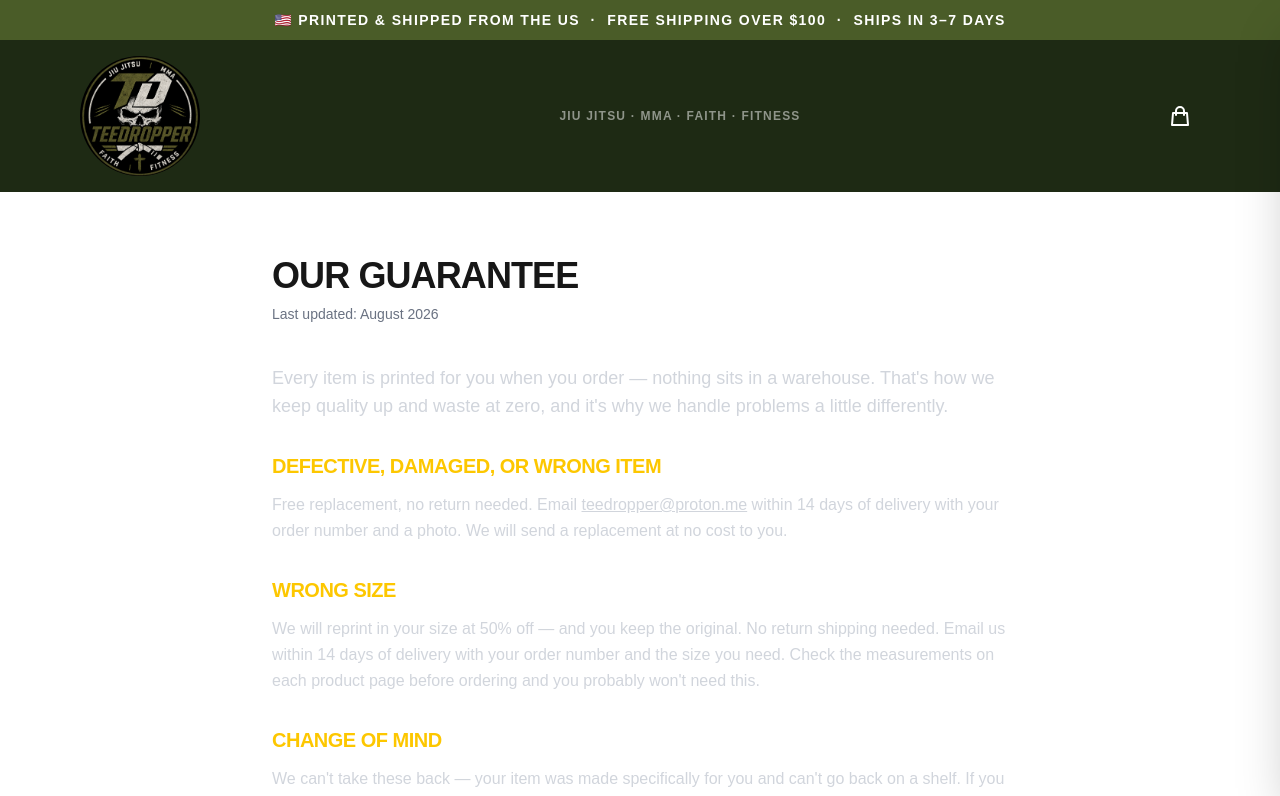
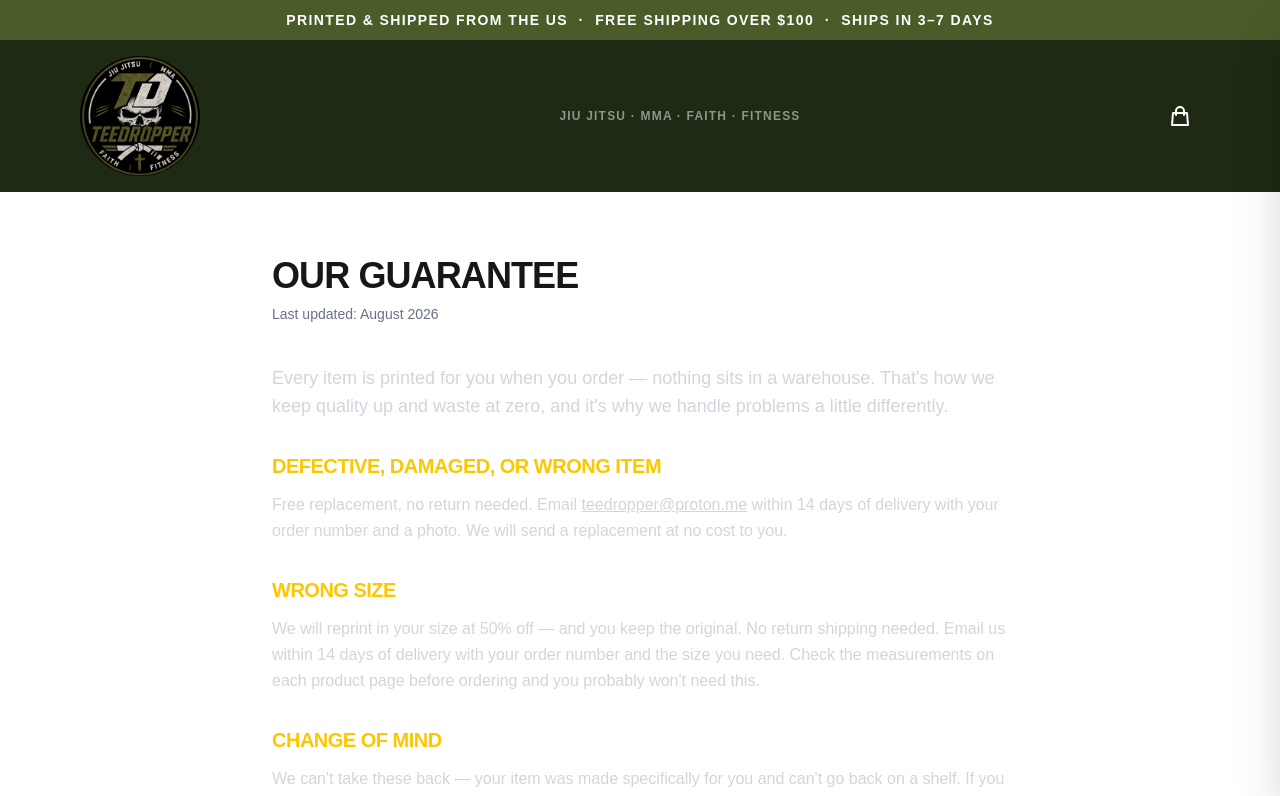
Before and after one commit to christworldorder/teedropper, a Next.js app: page /returns in a window 1280 px wide. Shown: the top 796 px of the page. Built offline with nearby package versions, Linux system fonts and the light colour scheme.

Commit message:
Remove flag emoji from promo bar, renders as tiny text

```diff
--- a/src/app/layout.tsx
+++ b/src/app/layout.tsx
@@ -58,7 +58,7 @@ export default function RootLayout({
         <CartProvider>
           {/* Promo announcement bar */}
           <div className="bg-[#4a5c28] text-white text-xs sm:text-sm font-black uppercase tracking-widest text-center py-2.5 px-4">
-            🇺🇸 Printed &amp; Shipped from the US&nbsp;&nbsp;·&nbsp;&nbsp;Free Shipping Over $100&nbsp;&nbsp;·&nbsp;&nbsp;Ships in 3–7 Days
+            Printed &amp; Shipped from the US&nbsp;&nbsp;·&nbsp;&nbsp;Free Shipping Over $100&nbsp;&nbsp;·&nbsp;&nbsp;Ships in 3–7 Days
           </div>
           <Navbar />
           <main>{children}</main>
```
